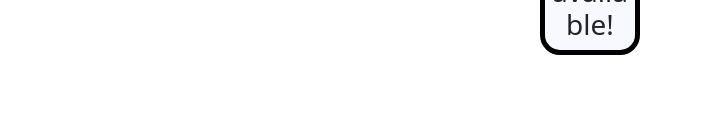
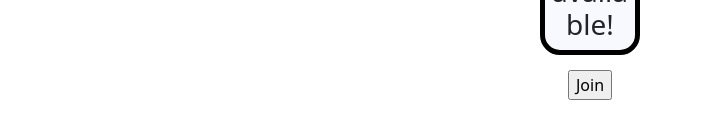
Before and after one commit to yazanawad/tailgateFrontEnd, a React (Create React App) app in the folder tailgate/: page /viewAllTailgates/1 in a window 1280 px wide. Shown: the part 482-620 px from the top of the page, without its empty margins (50-759 px from the left). Built offline with nearby package versions, Linux system fonts and the light colour scheme.

Commit message:
join button

```diff
--- a/tailgate/src/pages/LoggedIn/TailgateInfo.jsx
+++ b/tailgate/src/pages/LoggedIn/TailgateInfo.jsx
@@ -19,6 +19,11 @@ export default function TailgateInfo(props) {
     spots: tailgates.spots,
   });
 
+  const handleJoin = (e) => {
+    e.preventDefault();
+    console.log("Button clicked!");
+  };
+
   const signOut = () => {
     setLogin(false);
   };
@@ -29,7 +34,7 @@ export default function TailgateInfo(props) {
       <br></br>
       <h4>{tailgates.message}</h4>
       <IndividualTailgate tailgateInfo={tailgateDetails}></IndividualTailgate>
-      {/* Box that Aidan is making */}
+      <input className="buttonStyle" type="button" value="Join" onClick={(e) => handleJoin(e)} /><br/>
     </div>
   );
 }
```
